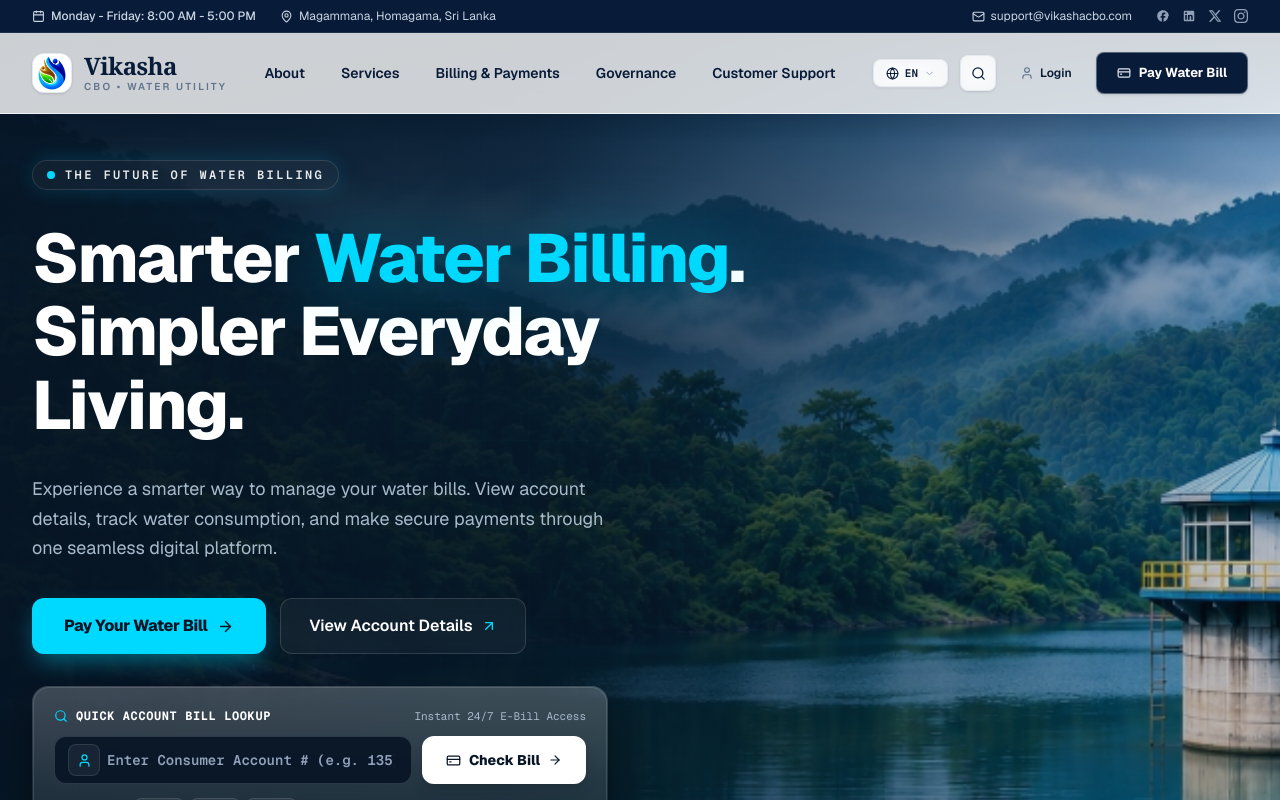
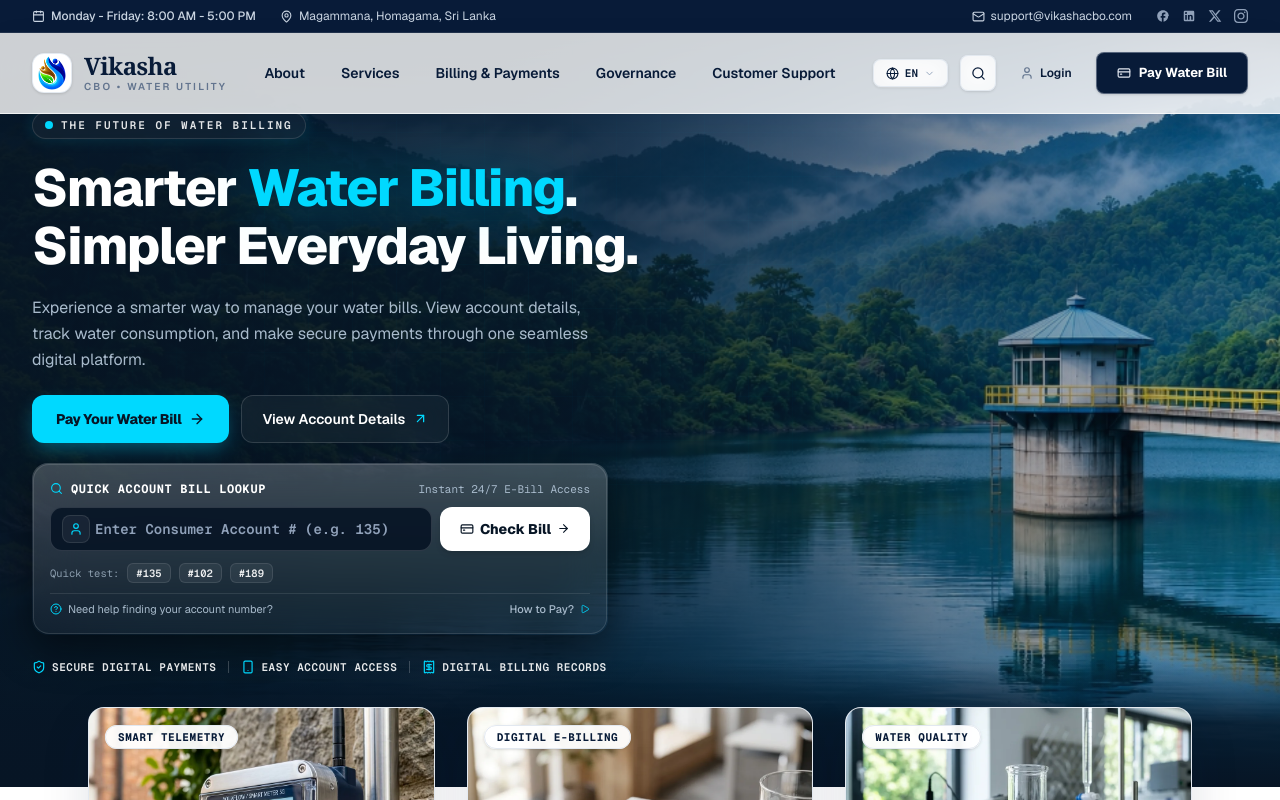
Before and after one commit to Genula2003/VIKASHA-CBO, a Next.js app: page / in a window 1280 px wide. Shown: the top 800 px of the page. Built offline with nearby package versions, Linux system fonts and the light colour scheme.

Commit message:
feat: add home page and hero section components

```diff
--- a/app/page.tsx
+++ b/app/page.tsx
@@ -123,7 +123,7 @@ export default function Home() {
       {/* ========================================================================= */}
       {/* 2. 3 OVERLAPPING CARDS (WHITE IS MAIN, NAVY DARK BLUE & SILVER THEME) */}
       {/* ========================================================================= */}
-      <section className="hidden md:block relative z-30 max-w-6xl mx-auto px-4 sm:px-6 -mt-20 sm:-mt-28 lg:-mt-36 mb-12">
+      <section className="hidden md:block relative z-30 max-w-6xl mx-auto px-4 sm:px-6 -mt-12 sm:-mt-16 lg:-mt-20 mb-12">
         <div className="grid grid-cols-1 md:grid-cols-3 gap-6 lg:gap-8">
           {[
             {
--- a/components/HeroSection.tsx
+++ b/components/HeroSection.tsx
@@ -49,7 +49,7 @@ export default function HeroSection({
 
   return (
     <div
-      className="relative w-full overflow-visible bg-[#071525] text-white pt-28 sm:pt-36 lg:pt-40 pb-36 sm:pb-44 lg:pb-52"
+      className="relative w-full overflow-visible bg-[#071525] text-white pt-20 sm:pt-24 lg:pt-28 pb-20 sm:pb-24 lg:pb-28"
       aria-label="Water Billing Platform Overview"
     >
       {/* ========================================================================= */}
@@ -74,9 +74,9 @@ export default function HeroSection({
           }}
         />
         {/* Top Navbar Scrim */}
-        <div className="absolute inset-x-0 top-0 h-36 bg-gradient-to-b from-[#071525]/90 via-[#071525]/40 to-transparent" />
+        <div className="absolute inset-x-0 top-0 h-28 bg-gradient-to-b from-[#071525]/90 via-[#071525]/40 to-transparent" />
         {/* Bottom Transition Scrim */}
-        <div className="absolute inset-x-0 bottom-0 h-44 bg-gradient-to-t from-[#071525] via-[#071525]/85 to-transparent" />
+        <div className="absolute inset-x-0 bottom-0 h-32 bg-gradient-to-t from-[#071525] via-[#071525]/85 to-transparent" />
       </div>
 
       {/* Technical Grid Pattern with Vignette Fade */}
@@ -100,20 +100,20 @@ export default function HeroSection({
       {/* 2. HERO CONTENT */}
       {/* ========================================================================= */}
       <div className="relative z-10 max-w-[1440px] mx-auto px-4 sm:px-6 lg:px-8 w-full">
-        <div className="max-w-2xl lg:max-w-3xl flex flex-col space-y-6 sm:space-y-8">
+        <div className="max-w-2xl lg:max-w-3xl flex flex-col space-y-4 sm:space-y-5">
           {/* Small Badge: THE FUTURE OF WATER BILLING */}
           <motion.div
-              initial={shouldReduceMotion ? {} : { opacity: 0, y: 14 }}
+            initial={shouldReduceMotion ? {} : { opacity: 0, y: 12 }}
             animate={{ opacity: 1, y: 0 }}
             transition={{ duration: 0.65, ease: smoothEase }}
             className="inline-flex items-center"
           >
-              <div className="inline-flex items-center gap-2.5 px-3.5 py-1.5 rounded-full bg-white/[0.045] border border-[rgba(255,255,255,0.12)] shadow-[0_0_20px_rgba(0,217,255,0.16)] backdrop-blur-md">
+            <div className="inline-flex items-center gap-2 px-3 py-1 rounded-full bg-white/[0.045] border border-[rgba(255,255,255,0.12)] shadow-[0_0_15px_rgba(0,217,255,0.14)] backdrop-blur-md">
               <span className="relative flex h-2 w-2">
                 <span className="animate-ping absolute inline-flex h-full w-full rounded-full bg-[#00D9FF] opacity-75" />
                 <span className="relative inline-flex rounded-full h-2 w-2 bg-[#00D9FF]" />
               </span>
-                <span className="text-[11px] sm:text-xs font-mono font-semibold tracking-[0.2em] uppercase text-white/90">
+              <span className="text-[10px] sm:text-[11px] font-mono font-semibold tracking-[0.18em] uppercase text-white/90">
                 THE FUTURE OF WATER BILLING
               </span>
             </div>
@@ -122,13 +122,13 @@ export default function HeroSection({
           {/* Main Master Headline */}
           <div className="space-y-1">
             <motion.h1
-                initial={shouldReduceMotion ? {} : { opacity: 0, y: 22 }}
+              initial={shouldReduceMotion ? {} : { opacity: 0, y: 18 }}
               animate={{ opacity: 1, y: 0 }}
-                transition={{ duration: 0.75, delay: 0.1, ease: smoothEase }}
-                className="font-sans font-extrabold text-[38px] sm:text-5xl lg:text-[62px] xl:text-[68px] text-white leading-[1.08] tracking-tight select-none"
+              transition={{ duration: 0.75, delay: 0.08, ease: smoothEase }}
+              className="font-sans font-extrabold text-[32px] sm:text-4xl lg:text-[48px] xl:text-[52px] text-white leading-[1.12] tracking-tight select-none"
             >
               <span>Smarter </span>
-                <span className="text-[#00D9FF] drop-shadow-[0_0_35px_rgba(0,217,255,0.38)]">
+              <span className="text-[#00D9FF] drop-shadow-[0_0_30px_rgba(0,217,255,0.35)]">
                 Water Billing
               </span>
               .
@@ -139,10 +139,10 @@ export default function HeroSection({
 
           {/* Supporting Paragraph */}
           <motion.p
-              initial={shouldReduceMotion ? {} : { opacity: 0, y: 20 }}
+            initial={shouldReduceMotion ? {} : { opacity: 0, y: 16 }}
             animate={{ opacity: 1, y: 0 }}
-              transition={{ duration: 0.75, delay: 0.2, ease: smoothEase }}
-              className="text-[#A8BACB] text-base sm:text-lg lg:text-[18px] leading-relaxed font-normal max-w-xl"
+            transition={{ duration: 0.75, delay: 0.16, ease: smoothEase }}
+            className="text-[#A8BACB] text-sm sm:text-base leading-relaxed font-normal max-w-xl"
           >
             Experience a smarter way to manage your water bills. View account details, track water
             consumption, and make secure payments through one seamless digital platform.
@@ -150,20 +150,20 @@ export default function HeroSection({
 
           {/* Primary and Secondary CTA Buttons */}
           <motion.div
-              initial={shouldReduceMotion ? {} : { opacity: 0, y: 18 }}
+            initial={shouldReduceMotion ? {} : { opacity: 0, y: 14 }}
             animate={{ opacity: 1, y: 0 }}
-              transition={{ duration: 0.75, delay: 0.28, ease: smoothEase }}
-              className="flex flex-col sm:flex-row items-stretch sm:items-center gap-3.5 pt-1"
+            transition={{ duration: 0.75, delay: 0.22, ease: smoothEase }}
+            className="flex flex-col sm:flex-row items-stretch sm:items-center gap-3 pt-0.5"
           >
             {/* Primary CTA */}
             <Link
               href="/pay"
-                className="group relative inline-flex items-center justify-center gap-2.5 h-13 sm:h-14 px-8 rounded-xl bg-[#00D9FF] hover:bg-[#2ae0ff] text-[#071525] font-extrabold text-sm sm:text-base tracking-tight shadow-[0_10px_25px_-5px_rgba(0,217,255,0.45)] hover:shadow-[0_15px_35px_-5px_rgba(0,217,255,0.65)] transition-all duration-200 hover:scale-[1.02] active:scale-[0.98] cursor-pointer"
+              className="group relative inline-flex items-center justify-center gap-2 h-11 sm:h-12 px-6 rounded-xl bg-[#00D9FF] hover:bg-[#2ae0ff] text-[#071525] font-extrabold text-sm tracking-tight shadow-[0_8px_20px_-4px_rgba(0,217,255,0.4)] hover:shadow-[0_12px_28px_-4px_rgba(0,217,255,0.6)] transition-all duration-200 hover:scale-[1.02] active:scale-[0.98] cursor-pointer"
               aria-label="Pay Your Water Bill online"
             >
               <span>Pay Your Water Bill</span>
               <ArrowRight
-                  size={17}
+                size={16}
                 className="transition-transform duration-200 group-hover:translate-x-1"
               />
             </Link>
@@ -171,12 +171,12 @@ export default function HeroSection({
             {/* Secondary CTA */}
             <Link
               href="/pay"
-                className="group inline-flex items-center justify-center gap-2 h-13 sm:h-14 px-7 rounded-xl bg-white/[0.045] hover:bg-white/[0.085] text-white font-semibold text-sm sm:text-base border border-[rgba(255,255,255,0.14)] hover:border-white/30 backdrop-blur-md transition-all duration-200 hover:scale-[1.02] active:scale-[0.98] cursor-pointer"
+              className="group inline-flex items-center justify-center gap-2 h-11 sm:h-12 px-5 rounded-xl bg-white/[0.045] hover:bg-white/[0.085] text-white font-semibold text-sm border border-[rgba(255,255,255,0.14)] hover:border-white/30 backdrop-blur-md transition-all duration-200 hover:scale-[1.02] active:scale-[0.98] cursor-pointer"
               aria-label="View Account Details and past bills"
             >
               <span>View Account Details</span>
               <ArrowUpRight
-                  size={16}
+                size={15}
                 className="text-[#00D9FF] transition-transform duration-200 group-hover:translate-x-0.5 group-hover:-translate-y-0.5"
               />
             </Link>
@@ -186,27 +186,27 @@ export default function HeroSection({
           {/* QUICK BILL LOOKUP COMPACT GLASS MODULE */}
           {/* =================================================================== */}
           <motion.div
-              initial={shouldReduceMotion ? {} : { opacity: 0, y: 20 }}
+            initial={shouldReduceMotion ? {} : { opacity: 0, y: 16 }}
             animate={{ opacity: 1, y: 0 }}
-              transition={{ duration: 0.8, delay: 0.35, ease: smoothEase }}
-              className="rounded-2xl p-[1px] bg-gradient-to-b from-white/20 via-white/[0.08] to-transparent shadow-[0_20px_50px_rgba(0,0,0,0.5)] max-w-xl w-full"
+            transition={{ duration: 0.75, delay: 0.28, ease: smoothEase }}
+            className="rounded-2xl p-[1px] bg-gradient-to-b from-white/20 via-white/[0.08] to-transparent shadow-[0_15px_40px_rgba(0,0,0,0.45)] max-w-xl w-full"
           >
-              <div className="backdrop-blur-xl bg-[rgba(255,255,255,0.045)] border border-[rgba(255,255,255,0.12)] rounded-2xl p-4 sm:p-5">
-                <div className="flex items-center justify-between mb-3 text-xs">
+            <div className="backdrop-blur-xl bg-[rgba(255,255,255,0.045)] border border-[rgba(255,255,255,0.12)] rounded-2xl p-3.5 sm:p-4">
+              <div className="flex items-center justify-between mb-2.5 text-xs">
                 <span className="font-mono uppercase tracking-wider font-bold text-white flex items-center gap-2">
-                    <Search size={14} className="text-[#00D9FF]" />
-                    <span>QUICK ACCOUNT BILL LOOKUP</span>
+                  <Search size={13} className="text-[#00D9FF]" />
+                  <span className="text-[11px] sm:text-xs">QUICK ACCOUNT BILL LOOKUP</span>
                 </span>
-                  <span className="text-[#A8BACB] font-mono text-[11px] hidden sm:inline">
+                <span className="text-[#A8BACB] font-mono text-[10px] sm:text-[11px] hidden sm:inline">
                   Instant 24/7 E-Bill Access
                 </span>
               </div>
 
-                <form onSubmit={handleSubmit} className="space-y-3">
-                  <div className="flex flex-col sm:flex-row gap-2.5">
+              <form onSubmit={handleSubmit} className="space-y-2.5">
+                <div className="flex flex-col sm:flex-row gap-2">
                   <div className="relative flex-1">
-                      <div className="absolute left-3.5 top-1/2 -translate-y-1/2 w-8 h-8 rounded-lg bg-white/[0.06] border border-white/10 flex items-center justify-center text-[#00D9FF]">
-                        <User size={15} />
+                    <div className="absolute left-3 top-1/2 -translate-y-1/2 w-7 h-7 rounded-lg bg-white/[0.06] border border-white/10 flex items-center justify-center text-[#00D9FF]">
+                      <User size={14} />
                     </div>
                     <input
                       type="text"
@@ -216,7 +216,7 @@ export default function HeroSection({
                       onBlur={() => setIsInputFocused(false)}
                       placeholder="Enter Consumer Account # (e.g. 135)"
                       aria-label="Water Consumer Account Number"
-                        className={`w-full h-12 pl-13 pr-4 rounded-xl bg-[#071525]/90 text-white placeholder:text-slate-400 font-mono text-sm font-semibold transition-all duration-200 border ${
+                      className={`w-full h-10 sm:h-11 pl-11 pr-3 rounded-xl bg-[#071525]/90 text-white placeholder:text-slate-400 font-mono text-xs sm:text-sm font-semibold transition-all duration-200 border ${
                         isInputFocused
                           ? "border-[#00D9FF] ring-2 ring-[#00D9FF]/20 shadow-[0_0_15px_rgba(0,217,255,0.15)]"
                           : "border-white/15 hover:border-white/25"
@@ -227,18 +227,18 @@ export default function HeroSection({
                   <button
                     type="submit"
                     disabled={isSearching}
-                      className="h-12 px-6 rounded-xl bg-white hover:bg-slate-100 text-[#071525] font-extrabold text-xs sm:text-sm flex items-center justify-center gap-2 shadow-lg transition-all duration-200 hover:scale-[1.02] active:scale-[0.98] shrink-0 cursor-pointer disabled:opacity-75 disabled:cursor-not-allowed whitespace-nowrap"
+                    className="h-10 sm:h-11 px-5 rounded-xl bg-white hover:bg-slate-100 text-[#071525] font-extrabold text-xs sm:text-sm flex items-center justify-center gap-1.5 shadow-md transition-all duration-200 hover:scale-[1.02] active:scale-[0.98] shrink-0 cursor-pointer disabled:opacity-75 disabled:cursor-not-allowed whitespace-nowrap"
                   >
                     {isSearching ? (
                       <>
-                          <Loader2 size={16} className="animate-spin text-[#071525]" />
+                        <Loader2 size={15} className="animate-spin text-[#071525]" />
                         <span>Verifying...</span>
                       </>
                     ) : (
                       <>
-                          <CreditCard size={15} className="text-[#071525]" />
+                        <CreditCard size={14} className="text-[#071525]" />
                         <span>Check Bill</span>
-                          <ArrowRight size={14} />
+                        <ArrowRight size={13} />
                       </>
                     )}
                   </button>
@@ -246,13 +246,13 @@ export default function HeroSection({
 
                 {/* Sample Clickable Test Accounts */}
                 <div className="flex items-center gap-2 pt-0.5 text-xs text-[#A8BACB] flex-wrap">
-                    <span className="text-[11px] font-mono text-[#A8BACB]/80">Quick test:</span>
+                  <span className="text-[10.5px] font-mono text-[#A8BACB]/80">Quick test:</span>
                   {["135", "102", "189"].map((acc) => (
                     <button
                       key={acc}
                       type="button"
                       onClick={() => handleQuickChipClick(acc)}
-                        className="px-2.5 py-0.5 rounded-md bg-white/[0.06] hover:bg-[#00D9FF] hover:text-[#071525] text-white/90 font-mono text-[11px] font-semibold border border-white/10 hover:border-[#00D9FF] transition-all cursor-pointer"
+                      className="px-2 py-0.5 rounded-md bg-white/[0.06] hover:bg-[#00D9FF] hover:text-[#071525] text-white/90 font-mono text-[10.5px] font-semibold border border-white/10 hover:border-[#00D9FF] transition-all cursor-pointer"
                       title={`Load test account #${acc}`}
                     >
                       #{acc}
@@ -261,23 +261,23 @@ export default function HeroSection({
                 </div>
 
                 {/* Helper Links */}
-                  <div className="pt-3 border-t border-white/10 flex flex-wrap items-center justify-between gap-3 text-xs text-[#A8BACB]">
+                <div className="pt-2 border-t border-white/10 flex flex-wrap items-center justify-between gap-2.5 text-xs text-[#A8BACB]">
                   <button
                     type="button"
                     onClick={onOpenAccountHelp}
-                      className="flex items-center gap-1.5 hover:text-white transition-colors cursor-pointer text-[11px] sm:text-xs"
+                    className="flex items-center gap-1.5 hover:text-white transition-colors cursor-pointer text-[10.5px] sm:text-[11px]"
                   >
-                      <HelpCircle size={13} className="text-[#00D9FF]" />
+                    <HelpCircle size={12} className="text-[#00D9FF]" />
                     <span>Need help finding your account number?</span>
                   </button>
 
                   <button
                     type="button"
                     onClick={onOpenHowToPay}
-                      className="flex items-center gap-1.5 hover:text-white transition-colors font-medium cursor-pointer text-[11px] sm:text-xs"
+                    className="flex items-center gap-1.5 hover:text-white transition-colors font-medium cursor-pointer text-[10.5px] sm:text-[11px]"
                   >
                     <span>How to Pay?</span>
-                      <Play size={11} className="text-[#00D9FF]" />
+                    <Play size={10} className="text-[#00D9FF]" />
                   </button>
                 </div>
               </form>
@@ -288,28 +288,28 @@ export default function HeroSection({
           {/* MINIMAL TRUST INDICATOR ROW (EXACT REQUIREMENTS) */}
           {/* =================================================================== */}
           <motion.div
-              initial={shouldReduceMotion ? {} : { opacity: 0, y: 15 }}
+            initial={shouldReduceMotion ? {} : { opacity: 0, y: 12 }}
             animate={{ opacity: 1, y: 0 }}
-              transition={{ duration: 0.75, delay: 0.42, ease: smoothEase }}
-              className="pt-2"
+            transition={{ duration: 0.75, delay: 0.35, ease: smoothEase }}
+            className="pt-1"
           >
-              <div className="flex flex-wrap items-center gap-y-2 text-[#A8BACB] text-xs font-mono uppercase tracking-wider">
-                <div className="flex items-center gap-2">
-                  <ShieldCheck size={15} className="text-[#00D9FF]" />
+            <div className="flex flex-wrap items-center gap-y-1.5 text-[#A8BACB] text-[11px] font-mono uppercase tracking-wider">
+              <div className="flex items-center gap-1.5">
+                <ShieldCheck size={14} className="text-[#00D9FF]" />
                 <span className="font-semibold text-white/90">Secure Digital Payments</span>
               </div>
 
-                <span className="hidden sm:inline-block w-px h-3.5 bg-white/20 mx-3.5" />
+              <span className="hidden sm:inline-block w-px h-3 bg-white/20 mx-3" />
 
-                <div className="flex items-center gap-2">
-                  <Smartphone size={15} className="text-[#00D9FF]" />
+              <div className="flex items-center gap-1.5">
+                <Smartphone size={14} className="text-[#00D9FF]" />
                 <span className="font-semibold text-white/90">Easy Account Access</span>
               </div>
 
-                <span className="hidden sm:inline-block w-px h-3.5 bg-white/20 mx-3.5" />
+              <span className="hidden sm:inline-block w-px h-3 bg-white/20 mx-3" />
 
-                <div className="flex items-center gap-2">
-                  <Receipt size={15} className="text-[#00D9FF]" />
+              <div className="flex items-center gap-1.5">
+                <Receipt size={14} className="text-[#00D9FF]" />
                 <span className="font-semibold text-white/90">Digital Billing Records</span>
               </div>
             </div>
```
Lines whose indentation alone changed are shown as unchanged.
